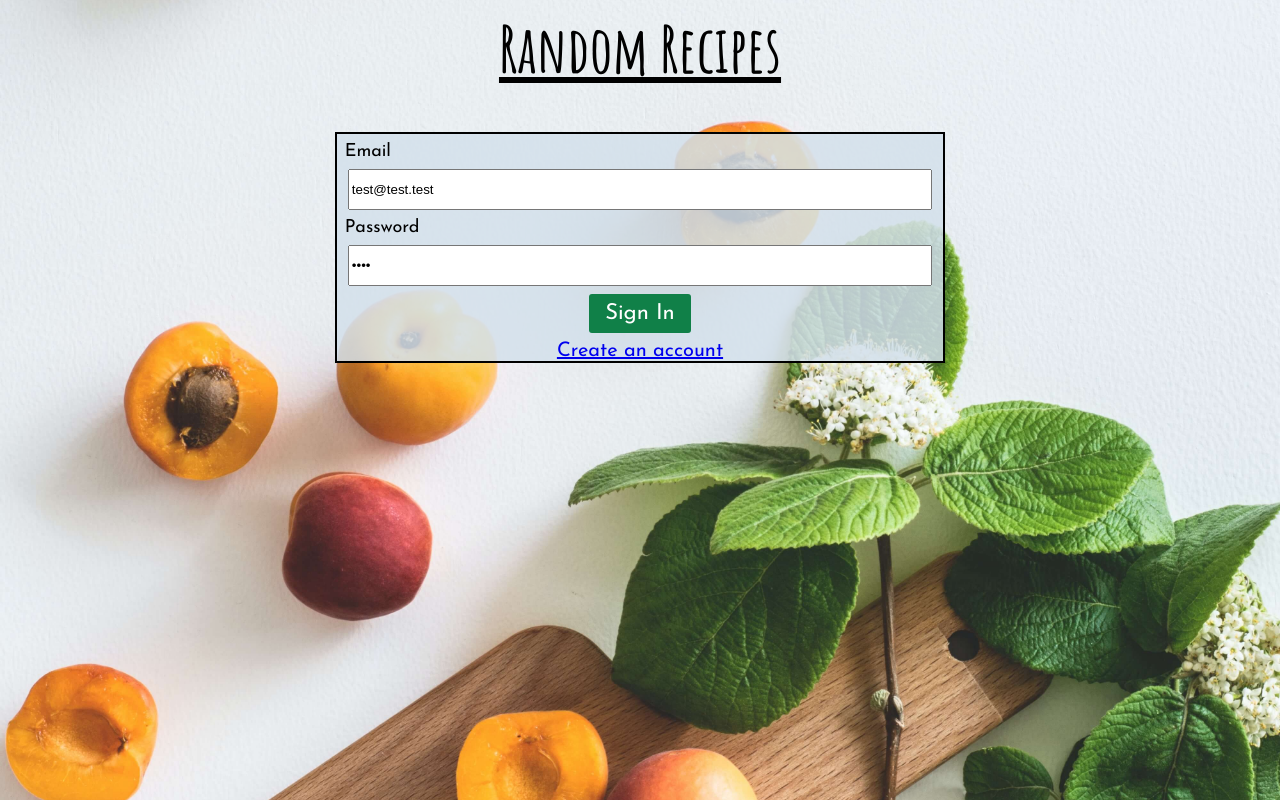
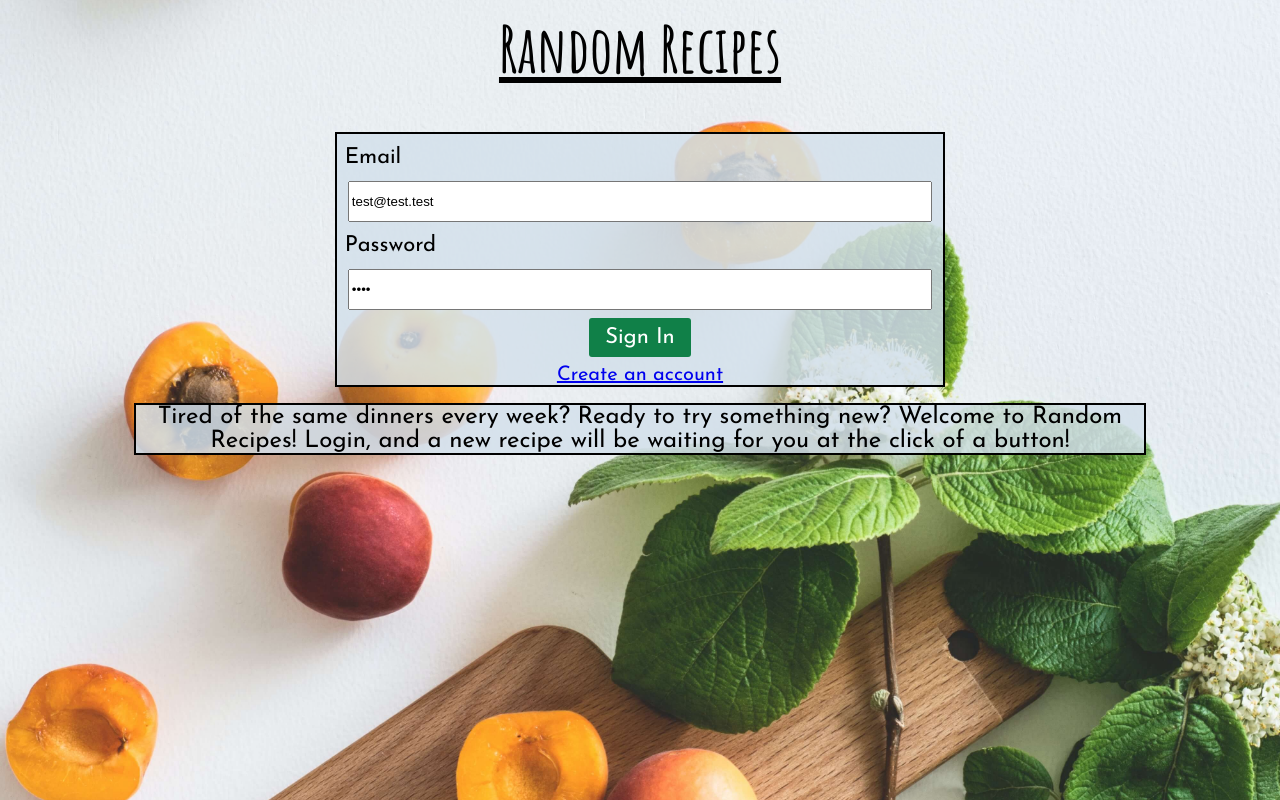
Before and after one commit to DefinitelyNotJonathan/random-recipe-roulette, a React (Create React App) app: page /login in a window 1280 px wide. Built offline with nearby package versions, Linux system fonts and the light colour scheme.

Commit message:
commented out name, added description to front

```diff
--- a/src/App.css
+++ b/src/App.css
@@ -102,12 +102,6 @@ h2{
     font-family:'Amatic SC', cursive;
     font-size:34px;
 }
-h3{
-
-}
-p{
-
-}
 
 @media screen and (min-width: 768px){
     label {
@@ -128,61 +122,12 @@ p{
 
 }
 @media screen and (min-width: 1024px){
-    form{
-        display:block;
-        margin:auto;
-        max-height:30%;
-        border-style: solid;
-        border-color: black;
-        border-width: 2px;
-        background-color: rgba(212, 225, 235, 0.842);
-    }
-    input{
-        display:block;
-        width:95%;
-        margin-left:auto;
-        margin-right:auto;
-        min-height:35px;
-    }
     label{
         display:block;
     }
-    h1{
-
-    }
-    h2{
-
-    }
-    h3{
-
-    }
-    p{
-
-    }
 }
 @media screen and (min-width: 1200px){
-    form{
-        display:block;
-        margin:auto;
-        max-height:30%;
-        border-style: solid;
-        border-color: black;
-        border-width: 2px;
-        background-color: rgba(212, 225, 235, 0.842);
-    }
-    input{
-        display:block;
-        width:95%;
-        margin-left:auto;
-        margin-right:auto;
-        min-height:35px;
-    }
-    label{
-        display:block;
-        margin:.5rem .5rem;
-        max-height:5%;
-        font-size: 18px;
-    }
+
     h1{
 
     }
@@ -312,6 +257,17 @@ li.Nav_MenuLogo {
     max-height:10%;
     font-size:18px;
 }
+.loginDescription{
+    display:block;
+    border-style: solid;
+    border-color: black;
+    border-width: 2px;
+    background-color: rgba(212, 225, 235, 0.842);
+    margin:auto;
+    font-family: 'Josefin Sans', sans-serif;
+    font-size:20px;
+    text-align:center;
+}
 /*>>>>>>>>>>>>>>>>>>>>>>>>SIGNUP>>>>>>>>>>>>>>>>>*/
 
 .SignUp_container {
@@ -434,7 +390,7 @@ li.Nav_MenuLogo {
     li.Nav_MenuName{
         font-size:28px;
     }
-    .NewRecipe_Comments{
+    .NewRecipe_Comments, .loginDescription{
         font-size:24px;
     }
     .NewRecipe_Button{
--- a/src/App.js
+++ b/src/App.js
@@ -6,6 +6,7 @@ import Login from './Login/Login';
 import HomePage from './HomePage/Homepage';
 import NewRecipe from './NewRecipe/newRecipe';
 import ApiContext from './ApiContext';
+import config from './config';
 import './App.css';
 class App extends Component {
 
--- a/src/Login/Login.js
+++ b/src/Login/Login.js
@@ -83,6 +83,8 @@ export default class Login extends React.Component {
                     <Link to="/signup" className="Login_signup">Create an account</Link>
                 </form>
                 <br />
+
+                <p className="loginDescription">Tired of the same dinners every week? Ready to try something new? Welcome to Random Recipes! Login, and a new recipe will be waiting for you at the click of a button!</p>
             </div>
         );
     }
--- a/src/Nav/Nav.js
+++ b/src/Nav/Nav.js
@@ -53,7 +53,7 @@ export default class HomeNav extends React.Component {
                     <button type="button" className="Menu_button" onClick={this.toggleActive}>{this.state.active ? "-" : "+"}</button>
                     <ul className="Nav_Menu">
                         <li className="Nav_MenuLogo">Random Recipes</li>
-                        <li className={`Nav_MenuName ${this.state.active ? "" : "hidden"}`}>{this.context.user.firstname}</li>
+                        {/* <li className={`Nav_MenuName ${this.state.active ? "" : "hidden"}`}>{this.context.user.firstname}</li> */}
                         <li className={`Nav_MenuLogout ${this.state.active ? "" : "hidden"}`}>
                             <Link onClick={this.handleLogout} to="/login" className="button">Logout</Link>
                         </li>
```
